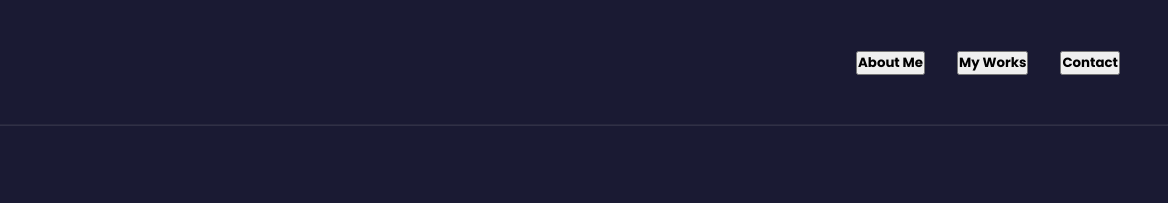
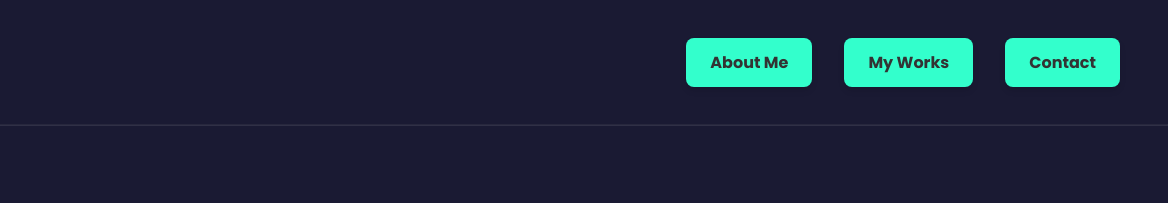
Before and after one commit to turkmani-official-hub/turkmani-portfolio, a plain HTML site: page index.html in a window 1280 px wide. Shown: the top 203 px of the page, 112-1280 px from the left. Drawn offline with Linux system fonts and the light colour scheme.

Commit message:
Update style.css

```diff
--- a/style/style.css
+++ b/style/style.css
@@ -40,6 +40,56 @@ header{
 .navigation a:hover{
     color: #33FFCC;
 }
+
+.my-button {
+  background-color: #33FFCC;
+  color: #333;
+  padding: 12px 24px;
+  border: none;
+  border-radius: 8px;
+  font-size: 16px;
+  font-weight: 600;
+  cursor: pointer;
+  transition: all 0.3s ease;
+  box-shadow: 0 4px 6px rgba(0, 0, 0, 0.1);
+  position: relative;
+  overflow: hidden;
+}
+
+.my-button:hover {
+  background-color: #2AE5B8;
+  transform: translateY(-2px);
+  box-shadow: 0 6px 12px rgba(0, 0, 0, 0.15);
+}
+
+.my-button:active {
+  transform: translateY(0);
+  box-shadow: 0 2px 4px rgba(0, 0, 0, 0.1);
+}
+
+.my-button:focus {
+  outline: none;
+  box-shadow: 0 0 0 3px rgba(51, 255, 204, 0.3);
+}
+
+.my-button::after {
+  content: '';
+  position: absolute;
+  top: 50%;
+  left: 50%;
+  width: 0;
+  height: 0;
+  background: rgba(255, 255, 255, 0.2);
+  border-radius: 50%;
+  transform: translate(-50%, -50%);
+  transition: width 0.3s, height 0.3s;
+}
+
+.my-button:hover::after {
+  width: 300px;
+  height: 300px;
+}
+
 
 hr{
     opacity: 10%;
```
